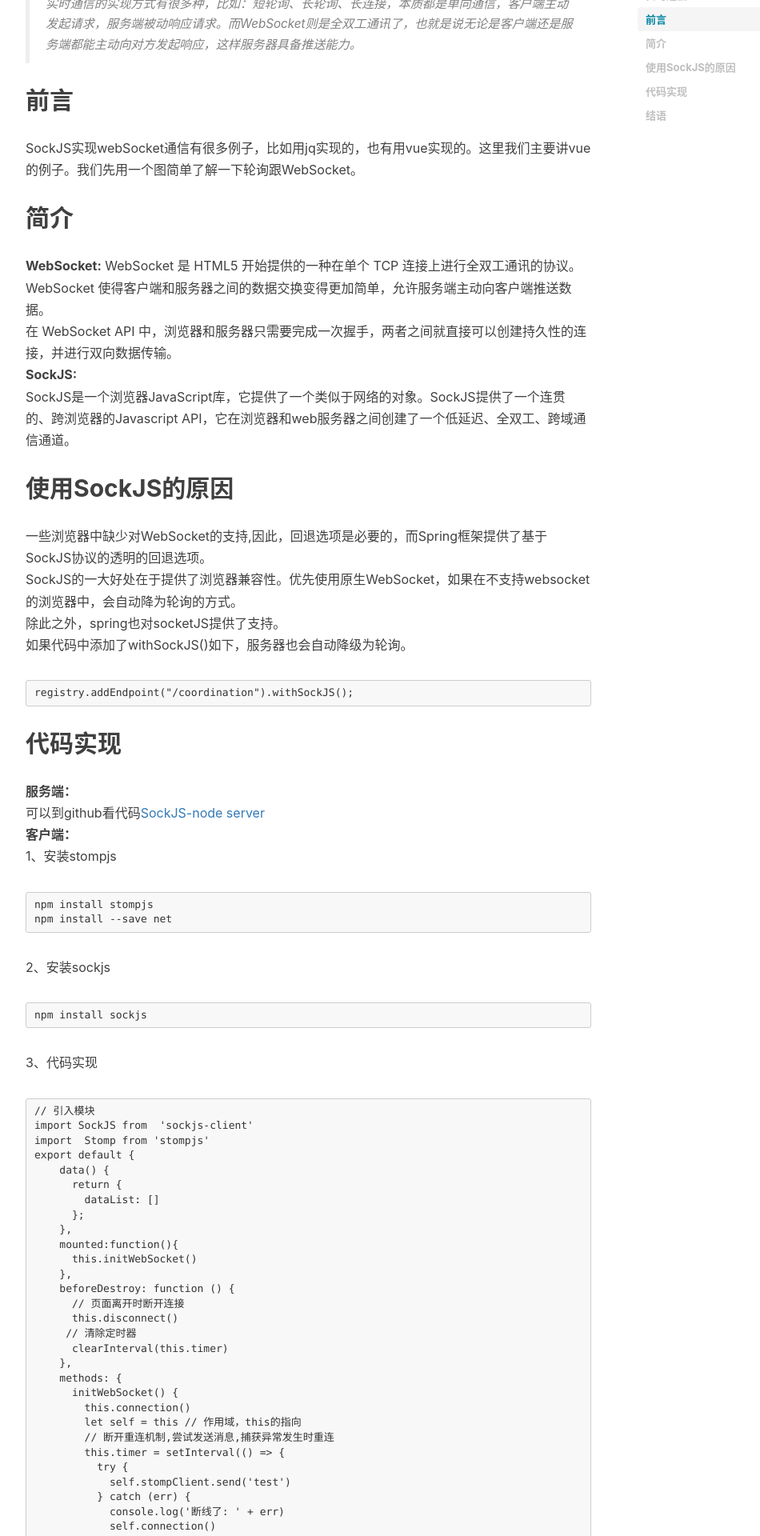
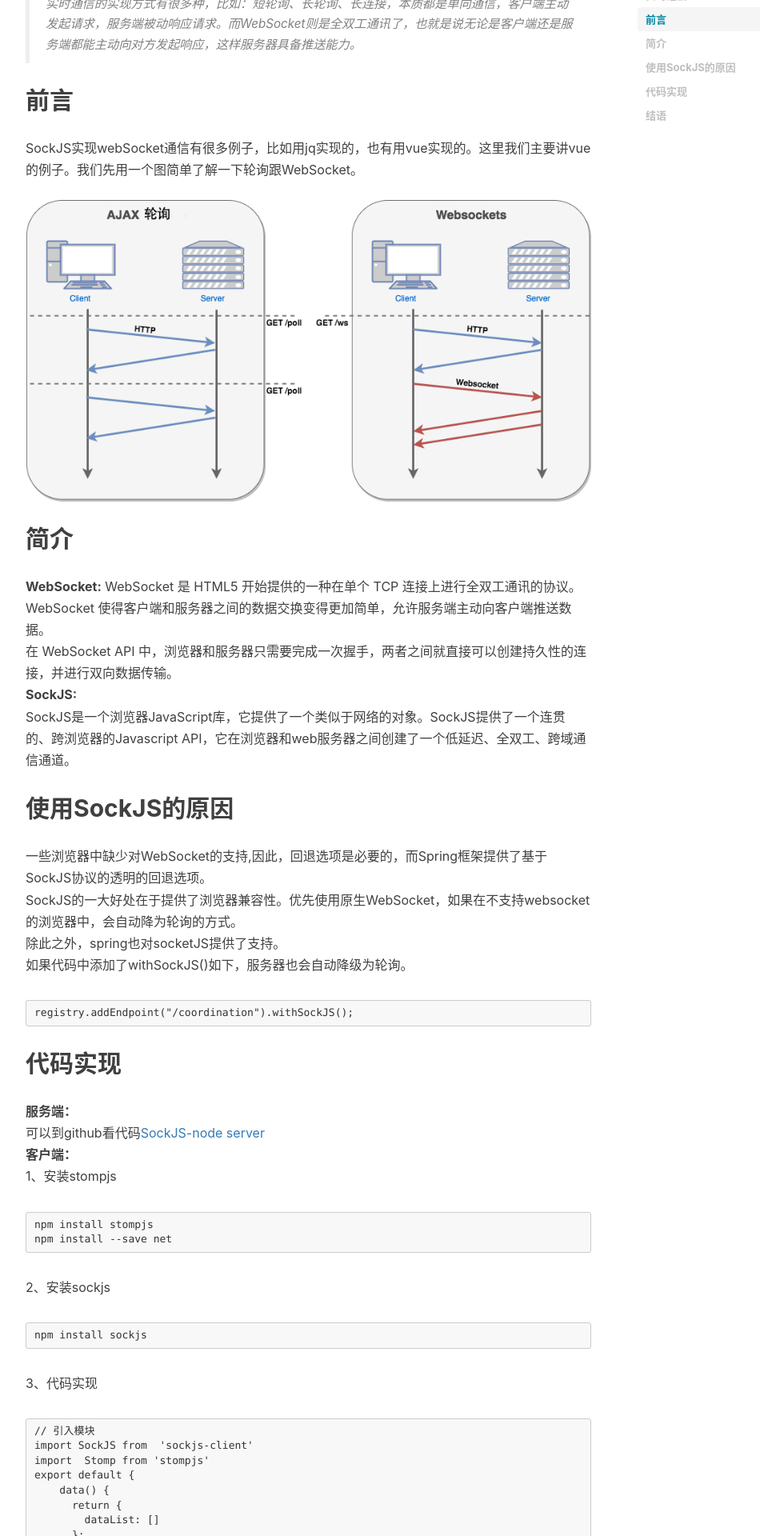
Before and after one commit to 00feng00/00feng00.github.io, a Jekyll site: the page built from _posts/2018-10-14-vue_websocket.markdown, in a window 1280 px wide. Shown: the part 644-2564 px from the top of the page at 80% size, without its empty margins (233-1183 px from the left). Built offline with Jekyll 4.4.1, drawn with Linux system fonts in a browser that asks for light colours; nearby versions of some CDN libraries; comment, search, counter and statistics services are not loaded.

Commit message:
Update 2018-10-14-vue_websocket.markdown

```diff
--- a/_posts/2018-10-14-vue_websocket.markdown
+++ b/_posts/2018-10-14-vue_websocket.markdown
@@ -16,6 +16,7 @@ tags:
 
 ## 前言
 SockJS实现webSocket通信有很多例子，比如用jq实现的，也有用vue实现的。这里我们主要讲vue的例子。我们先用一个图简单了解一下轮询跟WebSocket。
+<img src="https://00feng00.github.io/img/ws.png">
 ## 简介
 <b>WebSocket:</b>
 WebSocket 是 HTML5 开始提供的一种在单个 TCP 连接上进行全双工通讯的协议。<br />
```
